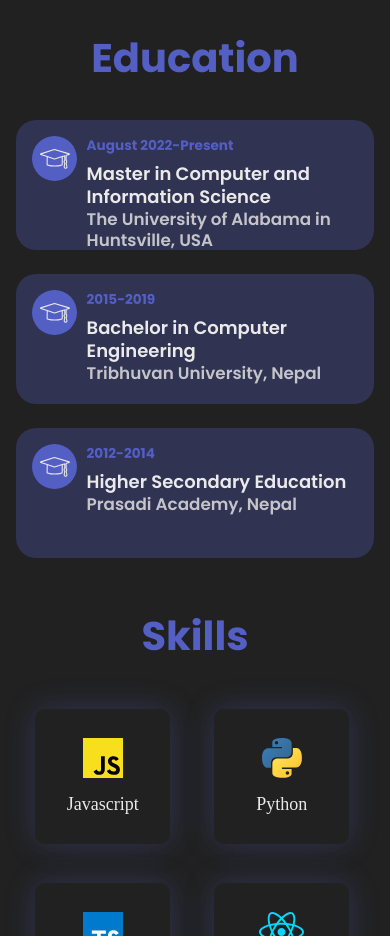
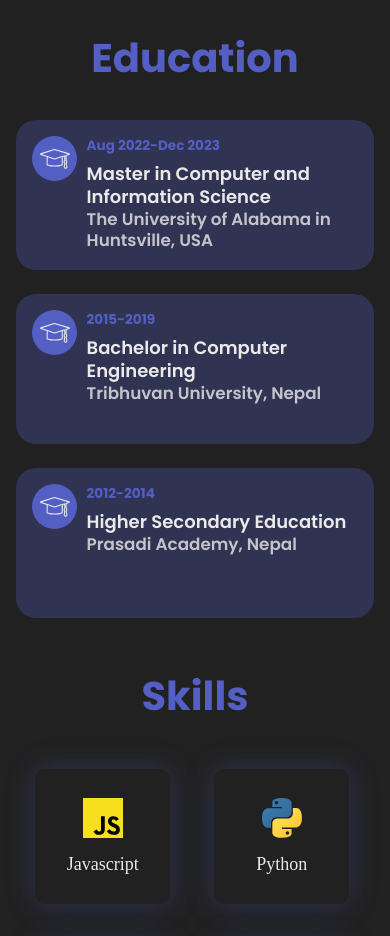
Before and after one commit to sanzog03/personalPortfolio, a React (Create React App) app: page /#/ in a window 390 px wide. Shown: the part 960-1896 px from the top of the page. Built offline with nearby package versions, Linux system fonts and the light colour scheme; a web font is replaced by a local one.

Commit message:
education tab height change to fit every content. Updated education data

```diff
--- a/src/components/Education/Education.css
+++ b/src/components/Education/Education.css
@@ -156,7 +156,7 @@
     .education-card {
         padding: 1rem;
         margin-bottom: 1.5rem;
-        height: 130px;
+        height: 150px;
     }
     .educard-img {
         border-radius: 50%;
--- a/src/data/educationData.js
+++ b/src/data/educationData.js
@@ -3,8 +3,8 @@ export const educationData = [
         id: 1,
         institution: 'The University of Alabama in Huntsville, USA',
         course: 'Master in Computer and Information Science',
-        startYear: 'August 2022',
-        endYear: 'Present'
+        startYear: 'Aug 2022',
+        endYear: 'Dec 2023'
     },
     {
         id: 2,
```
